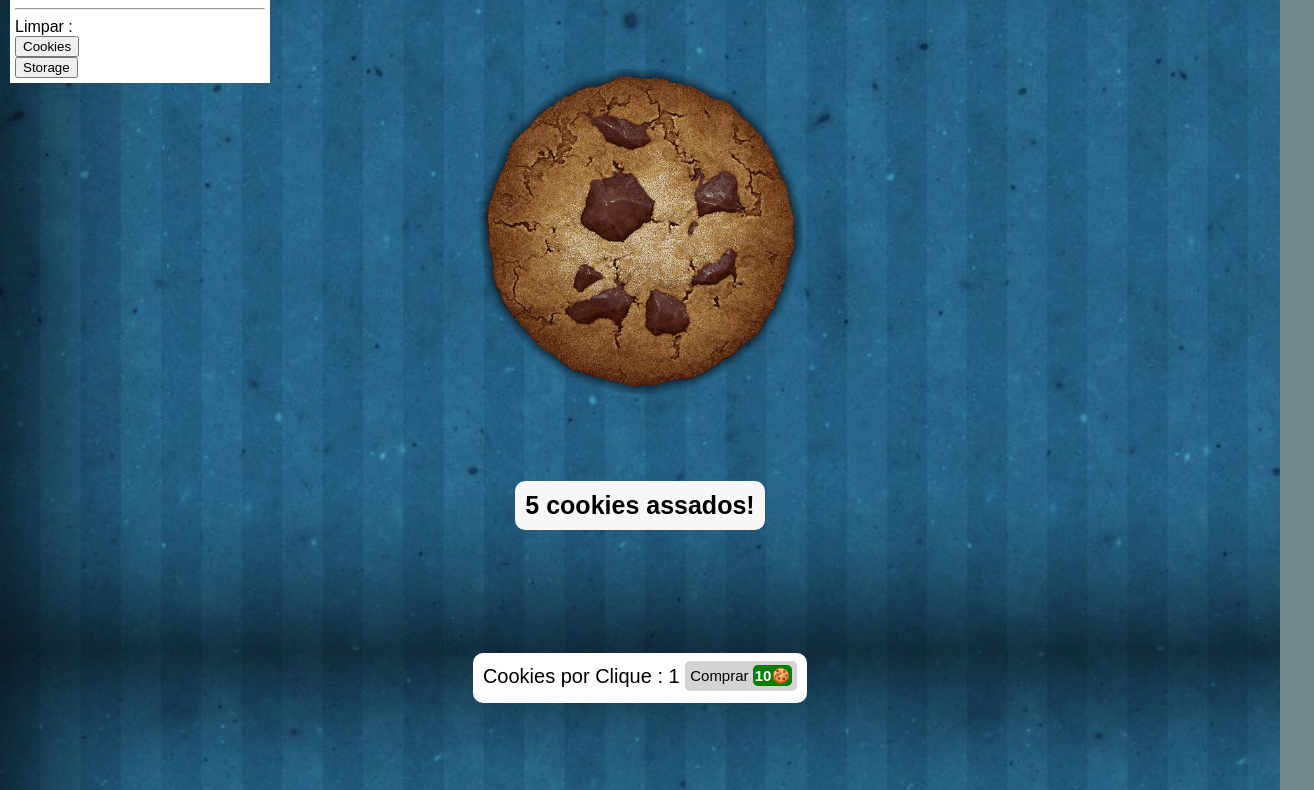
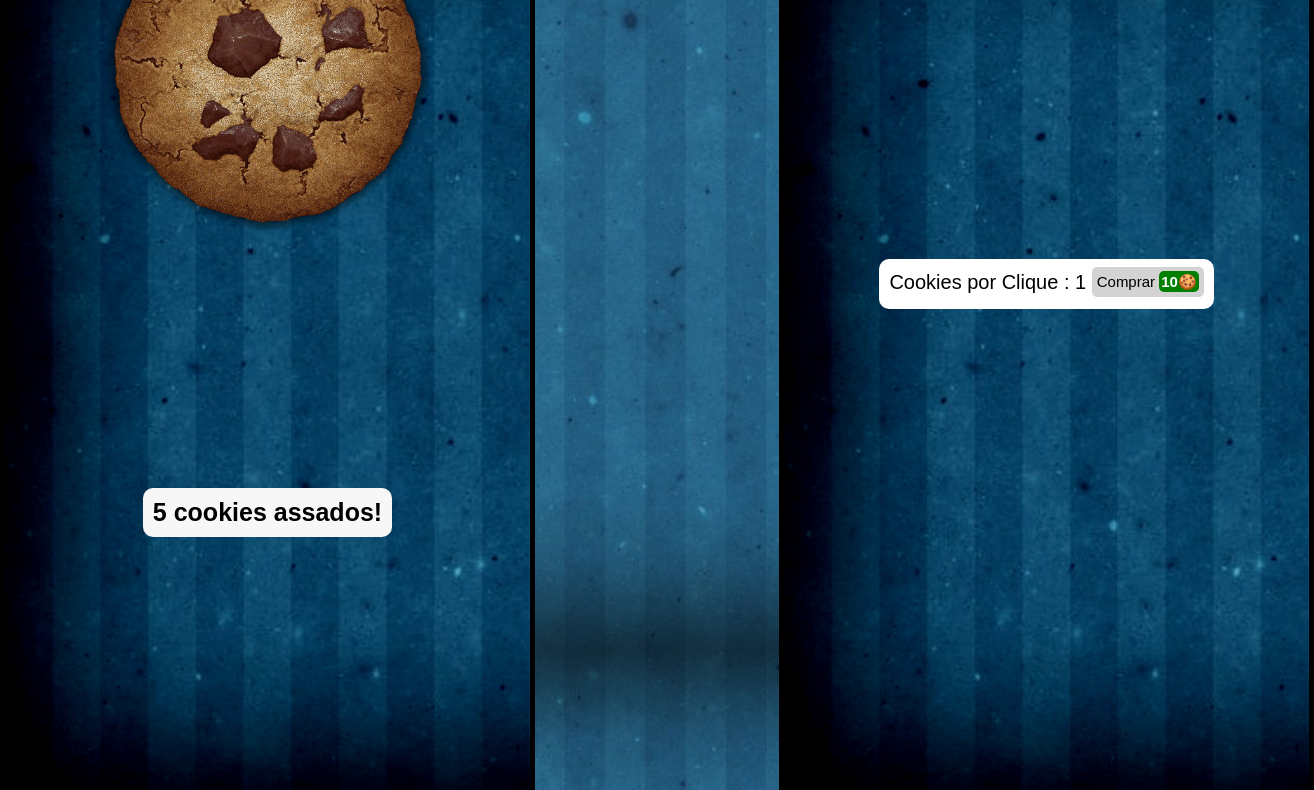
Before and after one commit to CristianJA2009/ApacheClicker_IFSC, a plain HTML site: page index.html in a window 1280 px wide. Shown: the part 150-940 px from the top of the page, 1314 px wide, since content can reach past the window. Drawn offline with Linux system fonts and the light colour scheme.

Commit message:
CSS e Display Flex da Página Refeito

```diff
--- a/assets/style.css
+++ b/assets/style.css
@@ -10,12 +10,38 @@ body {
     background-attachment: fixed;
 }
 
+.body {
+    display: flex;
+}
+
 .container {
     margin: 50px;
+    width: 425px;
+    height: max-content;
     display: flex;
     flex-direction: column;
     gap: 50px;
     height: 840px;
+}
+
+.flex1 {
+    flex: 1;
+}
+
+.flex2 {
+    flex: 2;
+}
+
+.bg1 {
+    background-image: url('img/wallpaper2.jpg');
+    background-size: cover;
+    background-attachment: fixed;
+    margin-left: -8px;
+    margin-top: -8px;
+    margin-bottom: -8px;
+    margin-right: -8px;
+    border: 5px solid black;
+    z-index: 1;
 }
 
 .title {
@@ -28,15 +54,21 @@ body {
     margin-top: 50px;
 }
 
-#thecookie, #cookie_shadow {
+#thecookie,
+#cookie_shadow {
     width: 325px;
     margin: auto;
     display: block;
 }
 
-#thecookie:hover, #cookie_shadow:hover  {
+#thecookie:hover,
+#cookie_shadow:hover {
     width: 330px;
     cursor: pointer;
+}
+
+#thecookie {
+    z-index: 1;
 }
 
 #cookie_shadow {
--- a/index.html
+++ b/index.html
@@ -10,14 +10,28 @@
 
 <body>
     <p id="debug"></p>
-    <div class="container">
-        <h3 class="title">Apache Clicker</h3>
-        <div class="divCookie">
-            <img src="assets/img/cookie.png" id="thecookie">
-            <img src="assets/img/cookie_shadow.png" id="cookie_shadow">
+    <div class="body">
+
+        <div class="bg1">
+            <div class="container flex1">
+                <div class="divCookie">
+                    <img src="assets/img/cookie.png" id="thecookie">
+                    <img src="assets/img/cookie_shadow.png" id="cookie_shadow">
+                </div>
+                <h4 id="cookies"></h4>
+            </div>
         </div>
-        <h4 id="cookies"></h4>
-        <p id="upgrades"></p>
+
+        <div class="container flex2">
+            <h3 class="title">Apache Clicker</h3>
+        </div>
+
+        <div class="bg1">
+            <div class="container flex1">
+                <p id="upgrades"></p>
+                <p id="construcoes"></p>
+            </div>
+        </div>
     </div>
 </body>
 
--- a/script2.js
+++ b/script2.js
@@ -82,6 +82,7 @@ if (cursoresComprados >= 1) {
 valorUpdate()
 
 // Debug >>>
+if (debug >= 1) {
     document.getElementById("debug").innerHTML =
         "Cookies : " + cookiesAssados +
         "<br>Cookies por Clique : " + cookiesPorClick +
@@ -89,6 +90,10 @@ document.getElementById("debug").innerHTML =
         "<hr>Upgrade Valor Base : " + upgradeClick['valorBase'].toFixed(1) +
         "<br>Upgrade Juros Base : " + upgradeClick['jurosBase'].toFixed(1) + "<br>Upgrade Valor Total : " + upgradeClickValor.toFixed(1) +
         "<hr>Limpar : <br><button id='clearCookies'>Cookies</button><br><button id='clearStorage'>Storage</button>"
+}
+else {
+    document.getElementById("debug").style.display = 'none';
+}
 
 // Add 1k Cookie
 document.getElementById("cookieAdd").addEventListener("click", function () {
```
Also changed, not shown: assets/img/wallpaper2.jpg (added). Lines whose indentation alone changed are shown as unchanged.
